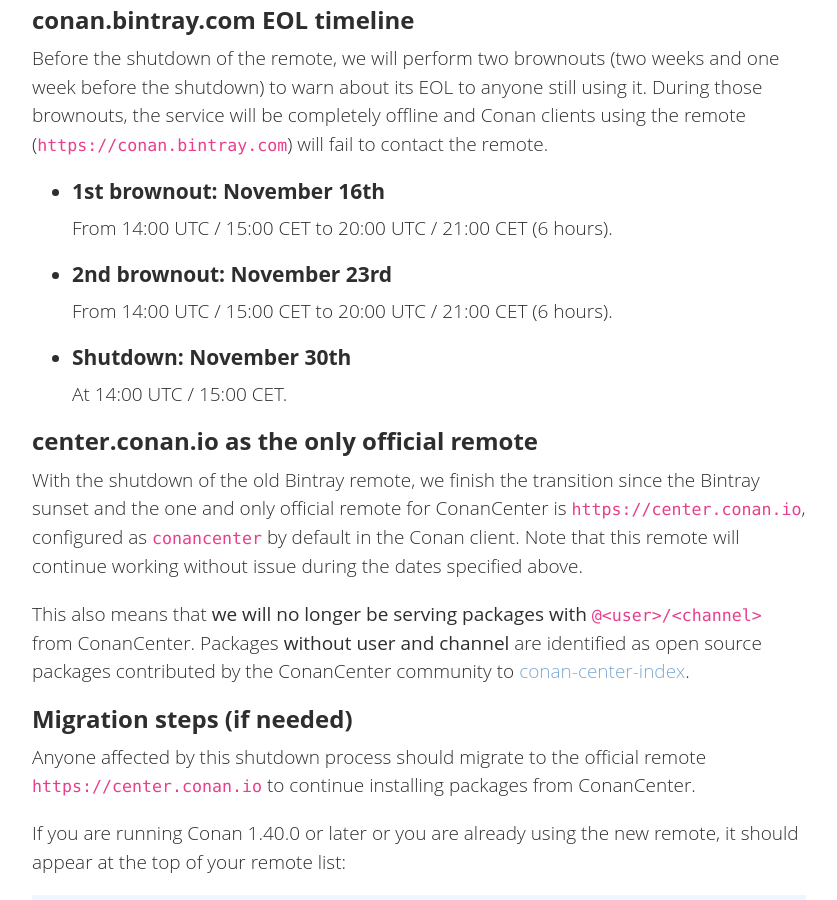
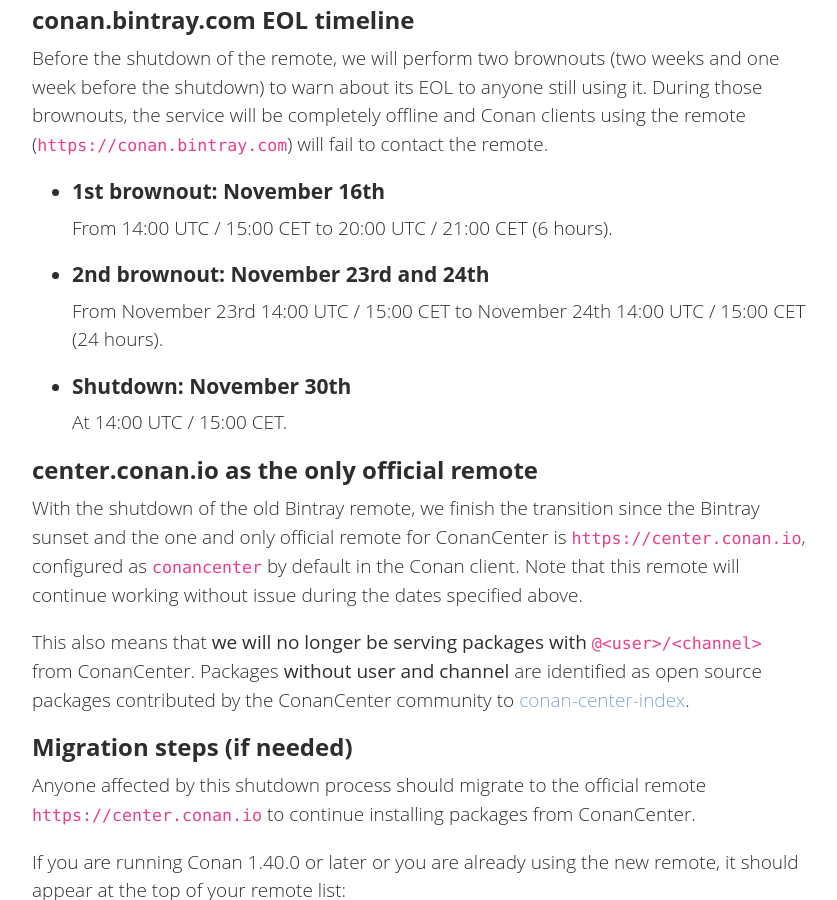
Before and after one commit to conan-io/conan-io.github.io, a Jekyll site: the page built from _posts/2021-10-28-conancenter-bintray-remote-eol.markdown, in a window 1280 px wide and 900 px high, scrolled down 935 px. Shown: the whole window, without its empty margins (20-857 px from the left). Built offline with Jekyll 4.4.1, drawn with Linux system fonts in a browser that asks for light colours; comment, search, counter and statistics services are not loaded.

Commit message:
Extend conan.bintray.com 2nd brownout to 24 hours (#208)

```diff
--- a/_posts/2021-10-28-conancenter-bintray-remote-eol.markdown
+++ b/_posts/2021-10-28-conancenter-bintray-remote-eol.markdown
@@ -28,9 +28,9 @@ about its EOL to anyone still using it. During those brownouts, the service will
 
   From 14:00 UTC / 15:00 CET to 20:00 UTC / 21:00 CET (6 hours).
 
-- #### 2nd brownout: November 23rd
+- #### 2nd brownout: November 23rd and 24th
 
-  From 14:00 UTC / 15:00 CET to 20:00 UTC / 21:00 CET (6 hours).
+  From November 23rd 14:00 UTC / 15:00 CET to November 24th 14:00 UTC / 15:00 CET (24 hours).
 
 - #### Shutdown: November 30th
 
```
